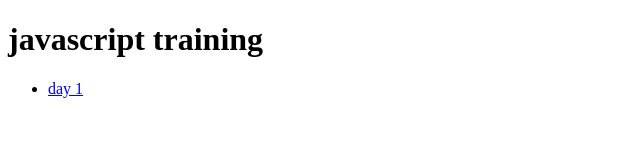
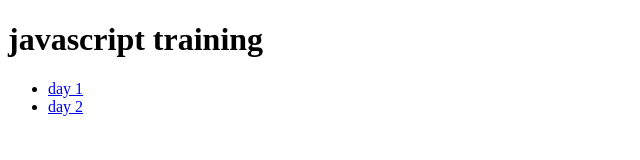
Before and after one commit to zenito9970/js_training, a plain HTML site: page index.html in a window 1280 px wide. Shown: the full height of the page, 0-640 px from the left. Drawn offline with Linux system fonts and the light colour scheme.

Commit message:
add link to day2

```diff
--- a/index.html
+++ b/index.html
@@ -10,6 +10,7 @@
     <h1>javascript training</h1>
     <ul>
         <li><a href="day1/day1.html">day 1</a></li>
+        <li><a href="day1/day2.html">day 2</a></li>
     </ul>
 </body>
 </html>
```
